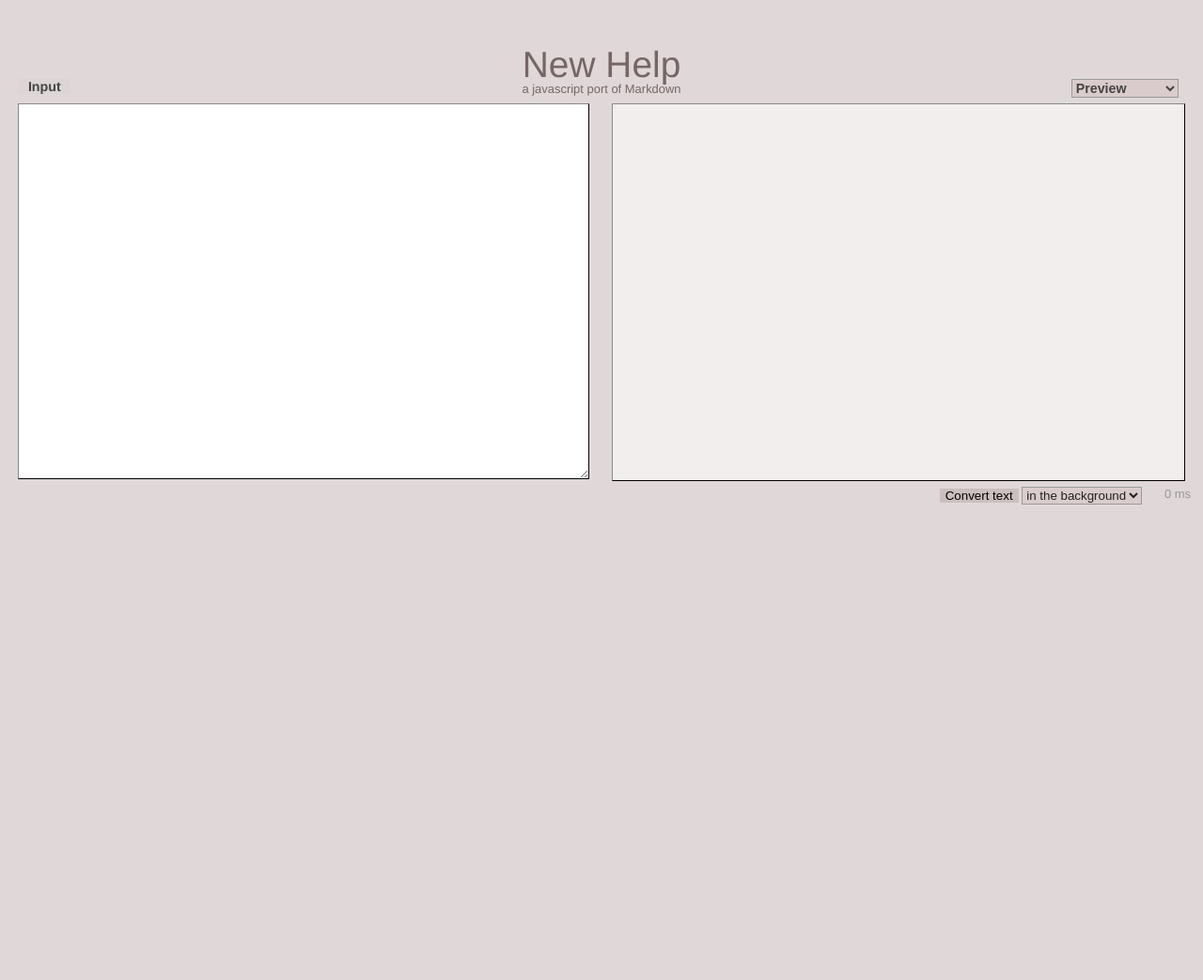
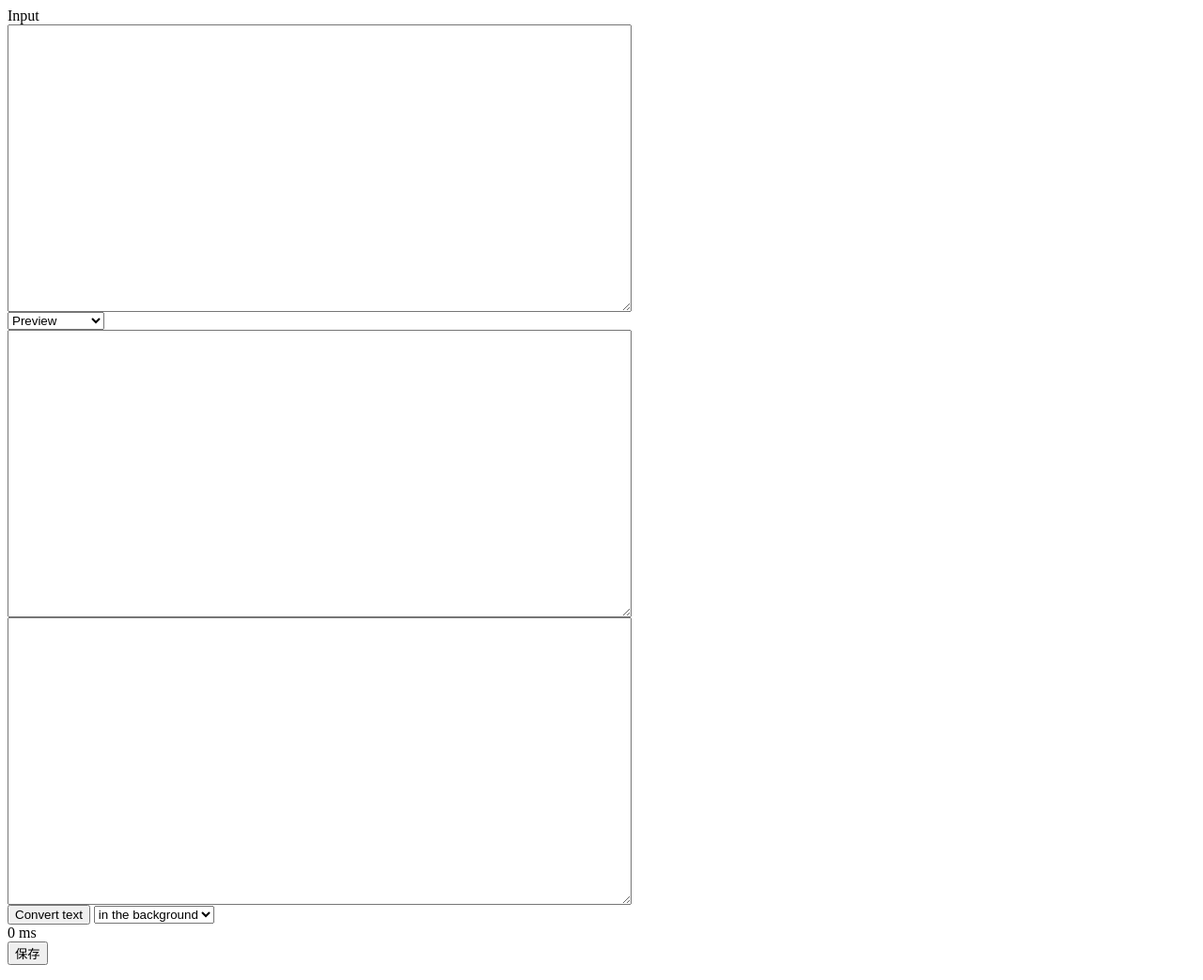
Before and after one commit to smpe/pepress, a PHP site: template view/Support/Help_Add.php in a window 1280 px wide. Shown: the whole page at 94% size. Before the commit the page ends 537 px from the top, so only its background shows below. Run offline with PHP 8.4, Linux system fonts and the light colour scheme; the template is opened without the code that fills it, so the values that code supplies are empty.

Commit message:
Add new help.

```diff
--- a/view/Support/Help_Add.php
+++ b/view/Support/Help_Add.php
@@ -1,239 +1,5 @@
-<style type="text/css">
-    html,body {
-        margin:0;
-        padding:0;
-        font-family: Helvetica, Arial, Verdana, sans-serif;
-        font-size: 90%;
-        background-color: #e0d8d8;
-    }
-
-    html {
-        overflow: hidden;
-    }
-
-    textarea {
-        font-family: monospace;
-    }
-
-    #pageHeader {
-        margin: 0.4em 0 0 0;
-        padding: 0;
-        text-align: center;
-        color: #766;
-    }
-
-    #pageHeader h1 {
-        font-size: 3em;
-    }
-
-    #pageHeader * {
-        margin: 0;
-        padding: 0;
-        line-height: 1em;
-        font-weight: 100;
-    }
-
-    #pageHeader a {
-        color: #766;
-        text-decoration: none;
-        position: relative;
-        z-index: 20;
-    }
-
-    #pageHeader h1 a:hover {
-        color: #fff;
-    }
-
-    #pageHeader h4 a:hover {
-        text-decoration: underline;
-    }
-
-    #leftContainer, #rightContainer {
-        margin: -1.4em 0 0 0;
-        padding: 0;
-        position: relative;
-        width: 47.5%;
-    }
-
-    #leftContainer {
-        float: left;
-        left: 1.5%;
-    }
-
-    #rightContainer {
-        float: right;
-        right: 1.5%;
-    }
-
-    #rightContainer > * {
-        float: right;
-    }
-
-    .paneHeader {
-        margin: 0;
-        padding: 0;
-        position: relative;
-        width: 100%;
-        display: block;
-        height: 2em;
-    }
-
-    .paneHeader * {
-        position: relative;
-        font-weight: 900;
-    }
-
-    .paneHeader span {
-        background-color: #ddd5d5;
-        color: #444;
-        padding: 0 0.75em;
-        font-size: 110%;
-    }
-
-    #paneSetting {
-        display: block;
-        margin-left: auto;
-        margin-right: 0.5em;
-        font-size: 110%;
-        font-weight: 900;
-        font-family: Arial, Verdana, sans-serif;
-        background-color: #dacccc;
-        color: #444;
-        border: 1px solid #999;
-    }
-
-    .pane {
-        margin: 0;
-        padding: 0 0 0 4px;
-        width: 100%;
-        background-color: #eee;
-        display: block;
-        border: 1px solid #888;
-        border-right: 1px solid #000;
-        border-bottom: 1px solid #000;
-
-        /* note: the panes get their height set with
-           javascript; see sizeTextAreas(). */
-
-        /* for now, set a height so things look nice
-           if the user has javascript disabled */
-        height: 400px;
-    }
-
-    #previewPane {
-        background-color: #f3eeee;
-    }
-
-    #outputPane {
-        background-color: #6c6666;
-        color: #fff;
-        display: none;
-    }
-
-    #syntaxPane {
-        background-color: #f7ecec;
-        display: none;
-    }
-
-    div.pane {
-        overflow: auto;
-    }
-
-    #inputPane {
-        background-color: #fff;
-    }
-
-    #previewPane {
-        padding: 0;
-    }
-
-    #previewPane > * {
-        margin-left: 4px;
-        margin-right: 4px;
-    }
-
-    #previewPane > blockquote {
-        margin-left: 3em;
-    }
-
-    #previewPane > :first-child {
-        margin-top: 4px; /* pane padding */
-    }
-
-    #previewPane * {
-        line-height: 1.4em;
-    }
-
-    #previewPane code {
-        font-size: 1.3em;
-    }
-
-    #footer {
-        margin: 0.5em 0 0 0;
-        padding: 0;
-        position: relative;
-        float: left;
-        width: 100%;
-        height: 2.5em;
-        font-family: Helvetica, Arial, Verdana, sans-serif;
-    }
-
-    #footer a {
-        text-decoration: none;
-        color: #666;
-    }
-
-    #footer a:hover {
-        text-decoration: underline;
-    }
-
-    #byline {
-        padding-left: 2em;
-        color: #666;
-    }
-
-    #convertTextControls {
-        position: absolute;
-        right: 5em;
-    }
-
-    #convertTextButton {
-        line-height: 1em;
-        background-color: #ccbfbf;
-        color: #000;
-        border: none;
-    }
-
-    #convertTextButton:hover {
-        background-color: #fff;
-        color: black;
-    }
-
-    #convertTextSetting {
-        background-color: #dacccc;
-        color: #222;
-        border: 1px solid #999;
-    }
-
-    #processingTime {
-        margin: 0;
-        padding: 0;
-        width: 4em;
-        text-align: right;
-        color: #999;
-        position: absolute;
-        right: 1em;
-        top: 0;
-    }
-</style>
-
-<div style="margin-top: 50px; "></div>
-<form>
-    <div id="pageHeader">
-        <h1><a href="#">New Help</a></h1>
-        <h4>a javascript port of <a href="http://daringfireball.net/projects/markdown/" target="_blank">Markdown</a></h4>
-    </div>
-
+<link href="<?php echo Smpe_Mvc_Url::pub('/src/showdown/example/showdown-gui.css')?>" rel="stylesheet">
+<form id="form1" name="form1" method="post" action="<?php echo Smpe_Mvc_Url::http('Support', 'Help', 'AddSubmit')?>">
     <div id="leftContainer">
         <div class="paneHeader">
             <span>Input</span>
@@ -266,6 +32,29 @@
 		</span>
         <div id="processingTime" title="Last processing time">0 ms</div>
     </div>
+
+    <div>
+        <button type="submit" class="btn btn-primary">保存</button>
+    </div>
 </form>
-<script type="text/javascript" src="<?php echo Smpe_Mvc_Url::pub('/src/showdown/showdown.js')?>"></script>
-<script type="text/javascript" src="<?php echo Smpe_Mvc_Url::pub('/src/showdown/example/showdown-gui.js')?>"></script>
+<script src="<?php echo Smpe_Mvc_Url::pub('/src/showdown/showdown.js')?>"></script>
+<script src="<?php echo Smpe_Mvc_Url::pub('/src/showdown/example/showdown-gui.js')?>"></script>
+<script src="<?php echo Smpe_Mvc_Url::pub('/src/jquery-validation/jquery.validate.js')?>"></script>
+<script>
+    $(document).ready(function(){
+        $("#form1").validate({
+            submitHandler: function(form){
+                $(form).ajaxSubmit({
+                    dataType: "json",
+                    success: function(data, textStatus, jqXHR){
+                        if(data == null || typeof data.data == "undefined" || typeof data.msg == "undefined"){
+                            return
+                        }
+                    },
+                    error: function(jqXHR, textStatus, errorThrown){
+                    }
+                })
+            }
+        })
+    })
+</script>
```
Also changed, not shown: controller/Support/HelpController.php (+65 -2 lines), library/Smpe/Db/Interface.php (+0 -7 lines), library/Smpe/Db/Mysql.php (+0 -13 lines), library/Smpe/Db/Sqlite.php (+0 -10 lines), library/Support/Help.php (+15 -0 lines), library/Support/HelpRevision.php (+15 -0 lines), library/Support/Support.sql (+17 -17 lines), public/src/showdown/example/showdown-gui.css (added, +189 -0 lines), public/src/showdown/showdown.js (+2 -5 lines).
